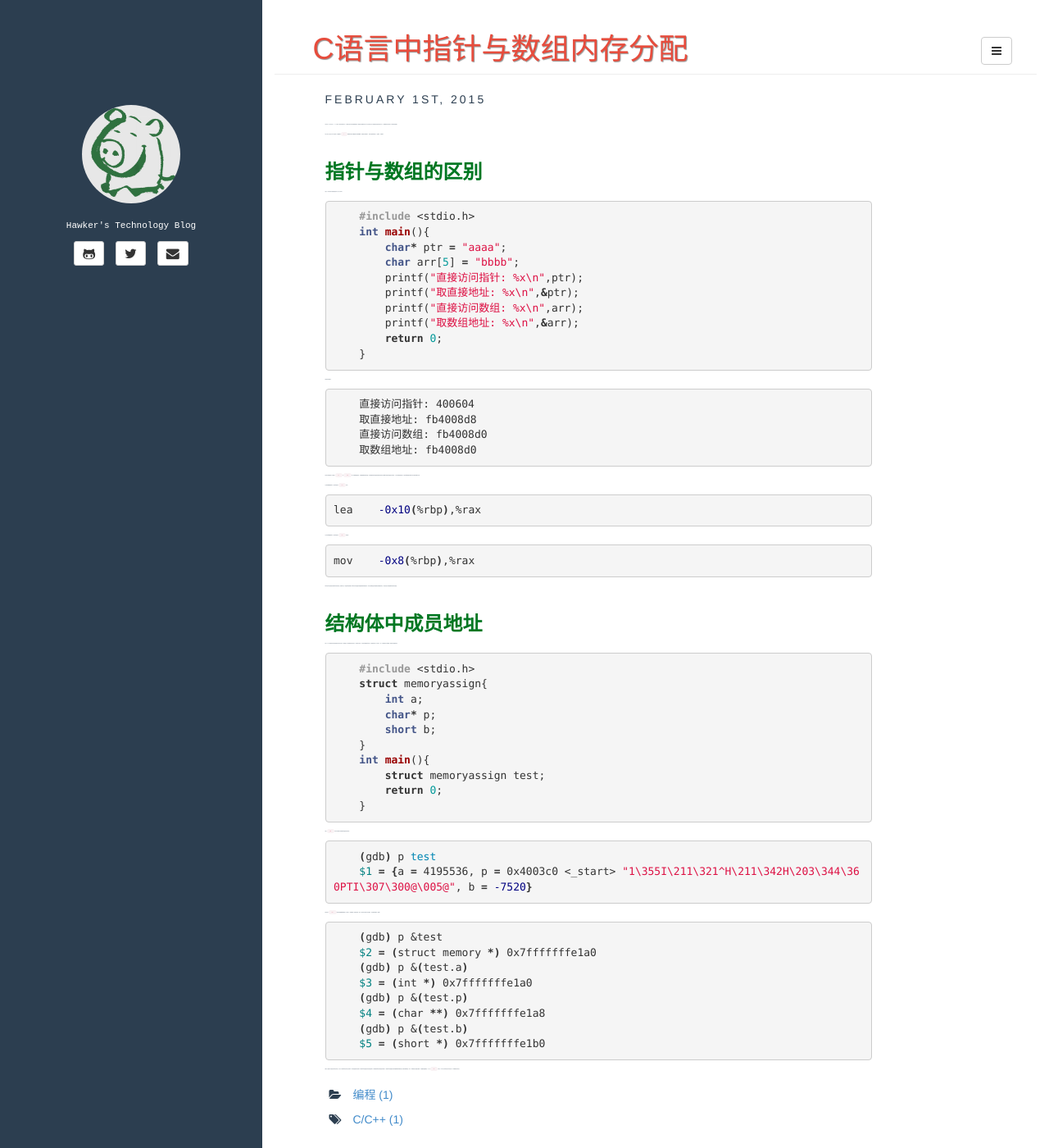
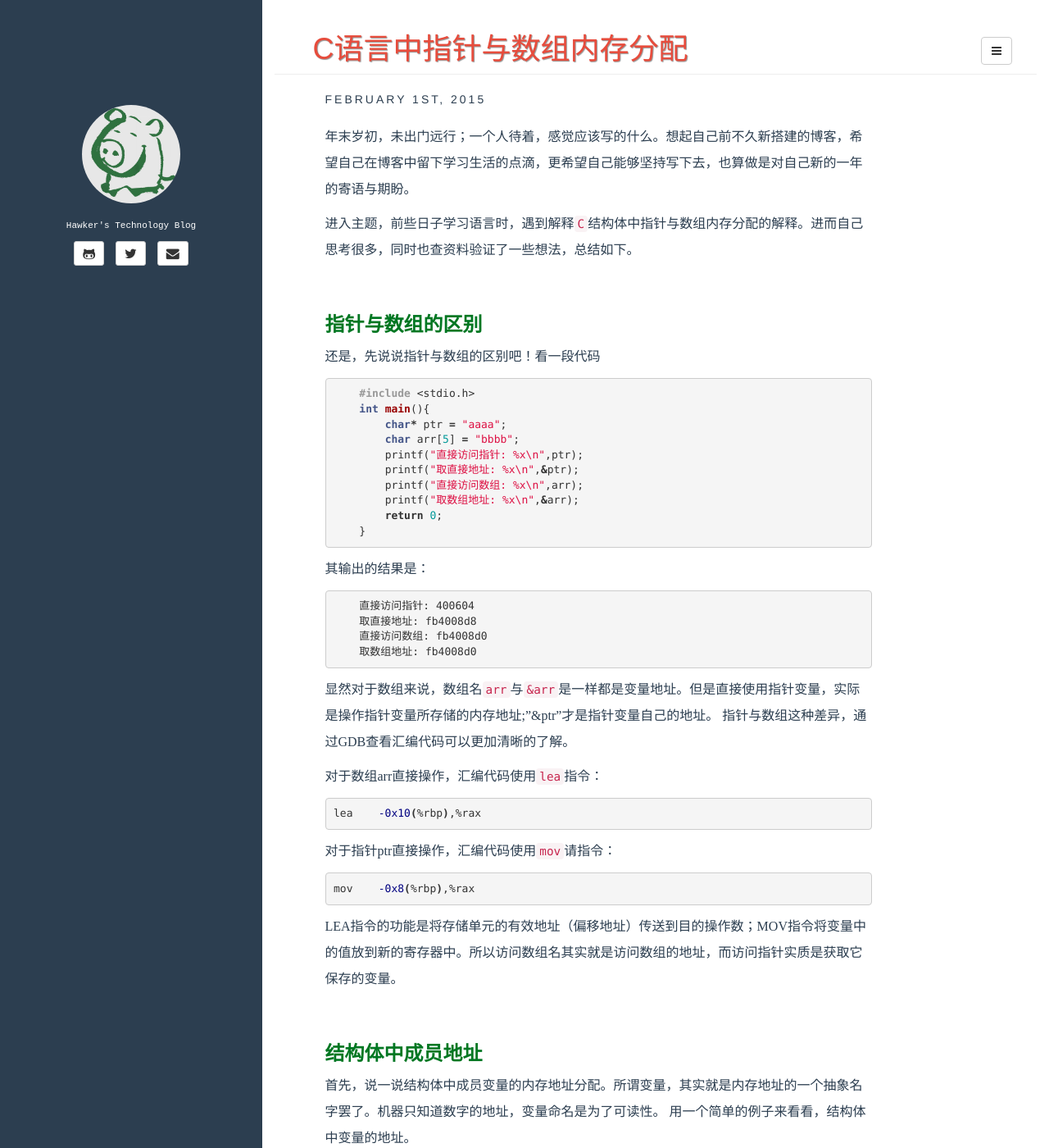
Before and after one commit to hawkxiang/hawkxiang.github.io, a Jekyll site: the page built from _posts/2015.12-31/2015-12-31-point-array.md, in a window 1280 px wide and 1400 px high. Shown: the whole window at 82% size. Built offline with Jekyll 4.4.1, drawn with Linux system fonts in a browser that asks for light colours; comment, search, counter and statistics services are not loaded.

Commit message:
change article font size

```diff
--- a/assets/css/style.css
+++ b/assets/css/style.css
@@ -94,7 +94,7 @@ article{
 .article_body{
 	margin-top: 20px;
 	margin-bottom: 20px;
-	font-size: 1px;
+	font-size: 16px;
 	line-height: 2em;
 	font-family: "Times New Roman", "Songti";
 }
```
